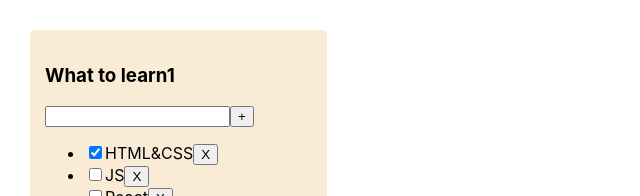
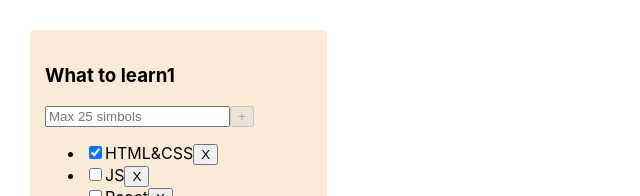
Before and after one commit to DmitriyBarhonov/todoListIncub, a React (Create React App) app: page / in a window 1280 px wide. Shown: the top 196 px of the page, without its empty margins (0-640 px from the left). Built offline with nearby package versions, Linux system fonts and the light colour scheme.

Commit message:
update_input_form

```diff
--- a/package.json
+++ b/package.json
@@ -10,10 +10,12 @@
     "@types/node": "^16.18.1",
     "@types/react": "^18.0.23",
     "@types/react-dom": "^18.0.7",
+    "@types/uuid": "^9.0.1",
     "react": "^18.2.0",
     "react-dom": "^18.2.0",
     "react-scripts": "5.0.1",
     "typescript": "^4.8.4",
+    "uuid": "^9.0.0",
     "web-vitals": "^2.1.4"
   },
   "scripts": {
--- a/src/App.tsx
+++ b/src/App.tsx
@@ -2,19 +2,19 @@ import React, { useState } from 'react';
 import './App.css';
 import TodoList from './todo';
 import { TaskType } from './todo';
-
+import { v1 } from 'uuid';
 export type FliterValuesType = 'all' | 'active' | 'completed' | 'firstThre'
 function App() {
     const title1: string = "What to learn1"
     const [tasks_1, setTasks] = useState<Array<TaskType>>([
-        { id: 1, title: "HTML&CSS", isDone: true, },
-        { id: 2, title: "JS", isDone: false, },
-        { id: 4, title: "React", isDone: false, },
-        { id: 5, title: "PHP", isDone: false, },
-        { id: 6, title: "Angular", isDone: false, },
-        { id: 7, title: "React", isDone: false, },
-        { id: 8, title: "PHP", isDone: false, },
-        { id: 9, title: "Angular", isDone: false, }
+        { id: v1(), title: "HTML&CSS", isDone: true, },
+        { id: v1(), title: "JS", isDone: false, },
+        { id: v1(), title: "React", isDone: false, },
+        { id: v1(), title: "PHP", isDone: false, },
+        { id: v1(), title: "Angular", isDone: false, },
+        { id: v1(), title: "React", isDone: false, },
+        { id: v1(), title: "PHP", isDone: false, },
+        { id: v1(), title: "Angular", isDone: false, }
     ])
 
     const [filter, setFilter] = useState<FliterValuesType>("all")
@@ -23,12 +23,21 @@ function App() {
         setFilter(newFilterValue)
     }
 
-    const removeTask = (taskId: number) => {
+    const removeTask = (taskId: string) => {
         setTasks(tasks_1.filter(t => t.id !== taskId))
     }
 
     const deleteAllTasks = () => {
         setTasks([])
+    }
+
+    const addTask = (title: string) => {
+        const newTask: TaskType = {
+            id: v1(),
+            title: title,
+            isDone: false,
+        }
+        setTasks([newTask, ...tasks_1])
     }
 
 
@@ -55,7 +64,7 @@ function App() {
     return (
         <div className="App">
 
-            <TodoList deleteAllTasks={deleteAllTasks} changeFilter={changeFilter} removeTask={removeTask} tasks={newTasksFilter} title={title1} />
+            <TodoList addTask={addTask} deleteAllTasks={deleteAllTasks} changeFilter={changeFilter} removeTask={removeTask} tasks={newTasksFilter} title={title1} />
         </div>
     );
 }
--- a/src/compomets/i.js
+++ /dev/null
@@ -1,5 +0,0 @@
-
-const a = [1,2,3,4,2,3,4,2,3,4,2,3,4,2,3,4,2,3,4,2,3,4,2,3,4,2,3,4]
-
-
-console.log(a.slice(0,3))
--- a/src/todo.tsx
+++ b/src/todo.tsx
@@ -1,19 +1,22 @@
 import { JsxElement } from 'typescript';
 import './App.css';
-import { FC } from 'react';
+import { FC, useState } from 'react';
 import { FliterValuesType } from './App';
-
+import { v1 } from 'uuid';
+import { ChangeEvent, KeyboardEvent } from 'react';
+import { log } from 'console';
 
 type TodoListPropsType = {
     title: string
     tasks: TaskType[]
-    removeTask: (taskId: number) => void
+    removeTask: (taskId: string) => void
     changeFilter: (filterValue: FliterValuesType) => void
     deleteAllTasks: () => void
+    addTask: (title: string) => void
 }
 
 export type TaskType = {
-    id: number
+    id: string
     title: string
     isDone: boolean
 
@@ -23,6 +26,23 @@ export type TaskType = {
 
 
 const TodoList: FC<TodoListPropsType> = (props) => {
+
+    const [title, setTitle] = useState('')
+
+    const setTitleHeadler = (e: ChangeEvent<HTMLInputElement>) => {
+        setTitle(e.currentTarget.value)
+        console.log(title)
+    }
+
+    const tasckHeandler = () => {
+        props.addTask(title)
+        setTitle('')
+    }
+    const titleMaxLength = 25
+    const istitleLengthTooLong: boolean = title.length > titleMaxLength
+    const isAddBtnDisabled: boolean = title.length === 0 || title.length > titleMaxLength
+    const handlerCreactor = (filter: FliterValuesType)=> () => props.changeFilter(filter)
+    const AddTaskOnKey = (e: KeyboardEvent<HTMLInputElement>)=> e.key === "Enter" && !isAddBtnDisabled && tasckHeandler()
 
     const tasksJSXElement: any = props.tasks.map((t: TaskType, index): JSX.Element => {
         return (
@@ -34,15 +54,18 @@ const TodoList: FC<TodoListPropsType> = (props) => {
         )
     })
 
-    // const tasksJSXElements: Array<JSX.Element> = props.tasks.map(tasksJSXElement)
+
 
 
     return (
+        <>
+
             <div className="todo">
                 <h3>{props.title}</h3>
                 <div>
-                <input />
-                <button>+</button>
+                    <input onKeyDown={AddTaskOnKey} placeholder='Max 25 simbols' value={title} onChange={setTitleHeadler} />
+                    <button  disabled={isAddBtnDisabled} onClick={tasckHeandler}>+</button>
+                    {istitleLengthTooLong && <div>Title is too long</div>}
                 </div>
                 <ul>
 
@@ -51,12 +74,13 @@ const TodoList: FC<TodoListPropsType> = (props) => {
 
                 <div>
                     <div><button onClick={props.deleteAllTasks}>Delete All</button></div>
-                <button onClick={() => props.changeFilter("all")}>All</button>
-                <button onClick={() => props.changeFilter("active")}>Active</button>
-                <button onClick={() => props.changeFilter("completed")}>Completed</button>
-                <button onClick={() => props.changeFilter("firstThre")}>First thre tasks</button>
+                    <button onClick={handlerCreactor("all")}>All</button>
+                    <button onClick={handlerCreactor("active")}>Active</button>
+                    <button onClick={handlerCreactor("completed")}>Completed</button>
+                    <button onClick={handlerCreactor("firstThre")}>First thre tasks</button>
                 </div>
             </div>
+        </>
     )
 }
 
```
Also changed, not shown: 1 other file (tests, documents, lock files or other folders). Lines whose indentation alone changed are shown as unchanged.
